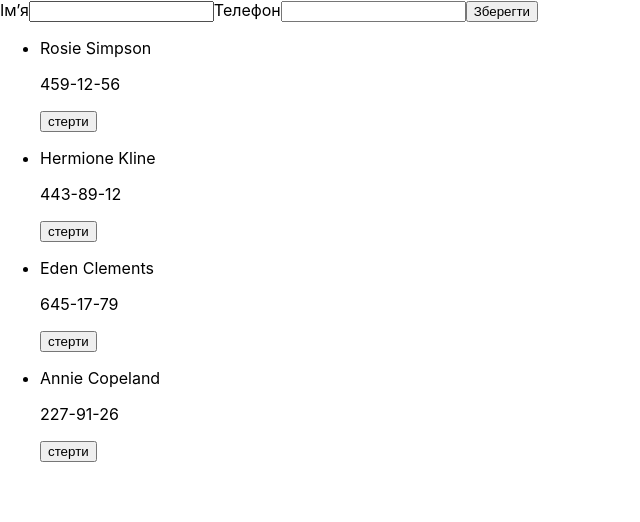
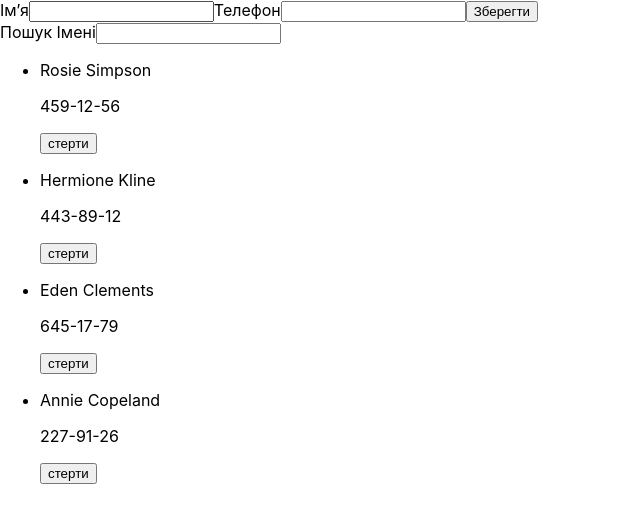
Before and after one commit to taraiihor/goit-react-hw-02-phonebook, a React (Create React App) app: page / in a window 1280 px wide. Shown: the top 522 px of the page, without its empty margins (0-640 px from the left). Built offline with nearby package versions, Linux system fonts and the light colour scheme.

Commit message:
додаю фільтер

```diff
--- a/src/App.js
+++ b/src/App.js
@@ -2,11 +2,13 @@ import React from 'react';
 import ContactsList from './ContactsList';
 import contact from './contacts.json';
 import { v4 as uniqueId } from 'uuid';
+import Filter from './Filter';
 class App extends React.Component {
   state = {
     contacts: contact,
     name: '',
     number: '',
+    filter: '',
   };
   addContact = (name, number) => {
     const contact = {
@@ -48,8 +50,17 @@ class App extends React.Component {
   reset = () => {
     this.setState({ name: '', number: '' });
   };
+  changeFilter = event => {
+    this.setState({ filter: event.currentTarget.value });
+  };
+
   render() {
-    const { contacts } = this.state;
+    const { filter } = this.state;
+    const norm = this.state.filter.toLowerCase();
+    const visibleContacts = this.state.contacts.filter(contact =>
+      contact.name.toLowerCase().includes(norm),
+    );
+
     return (
       <div>
         <form onSubmit={this.handleSubmit}>
@@ -73,8 +84,9 @@ class App extends React.Component {
           </label>
           <button type="submit">Зберегти</button>
         </form>
+        <Filter value={filter} onChangle={this.changeFilter} />
         <ContactsList
-          contacts={contacts}
+          contacts={visibleContacts}
           onDeleteContact={this.deleteContact}
         />
       </div>
--- /dev/null
+++ b/src/Filter.js
@@ -0,0 +1,8 @@
+const Filter = ({ value, onChangle }) => (
+  <label>
+    Пошук Імені
+    <input type="text" value={value} onChange={onChangle} />
+  </label>
+);
+
+export default Filter;
```
Also changed, not shown: 1 other file (tests, documents, lock files or other folders).
